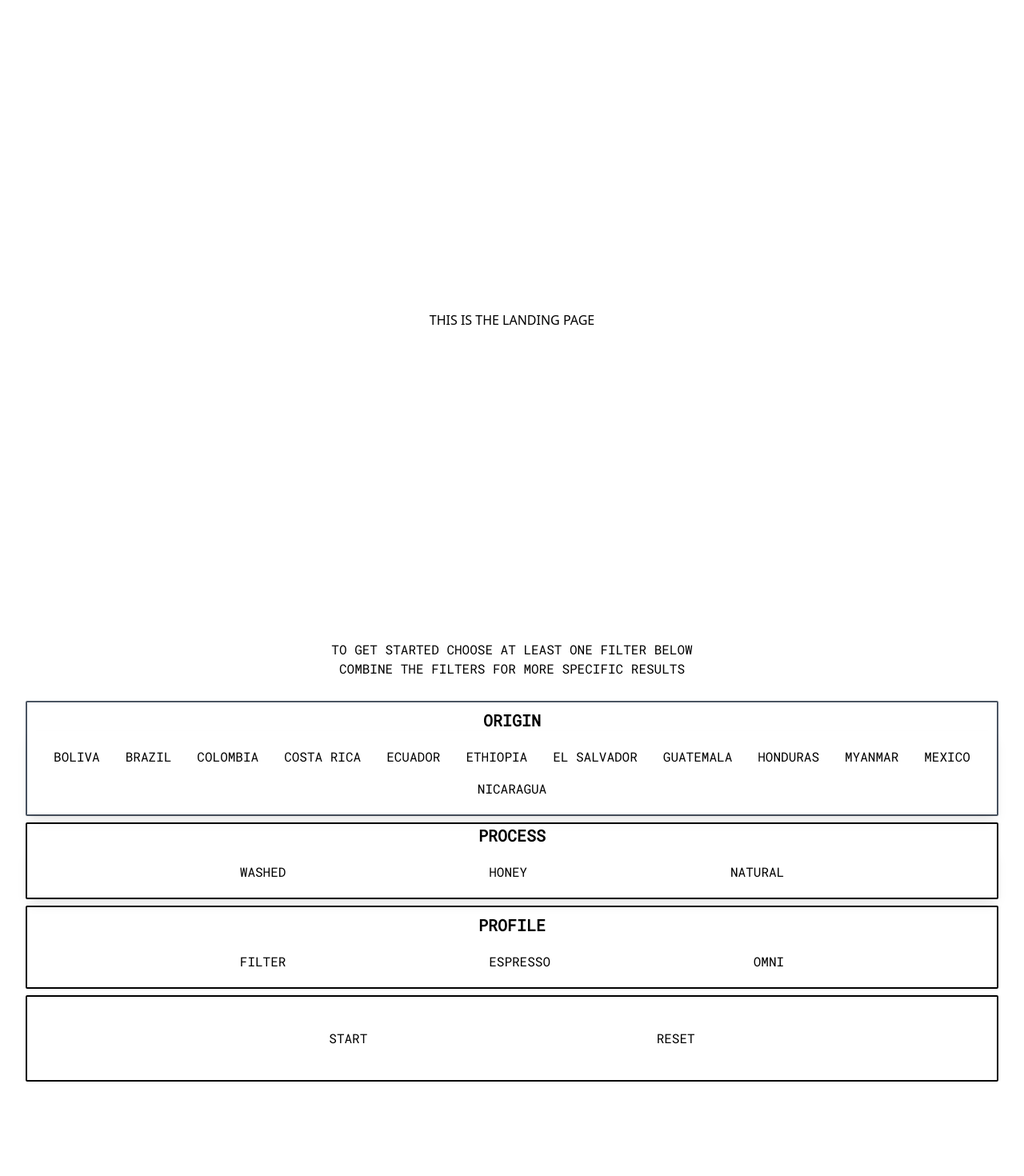
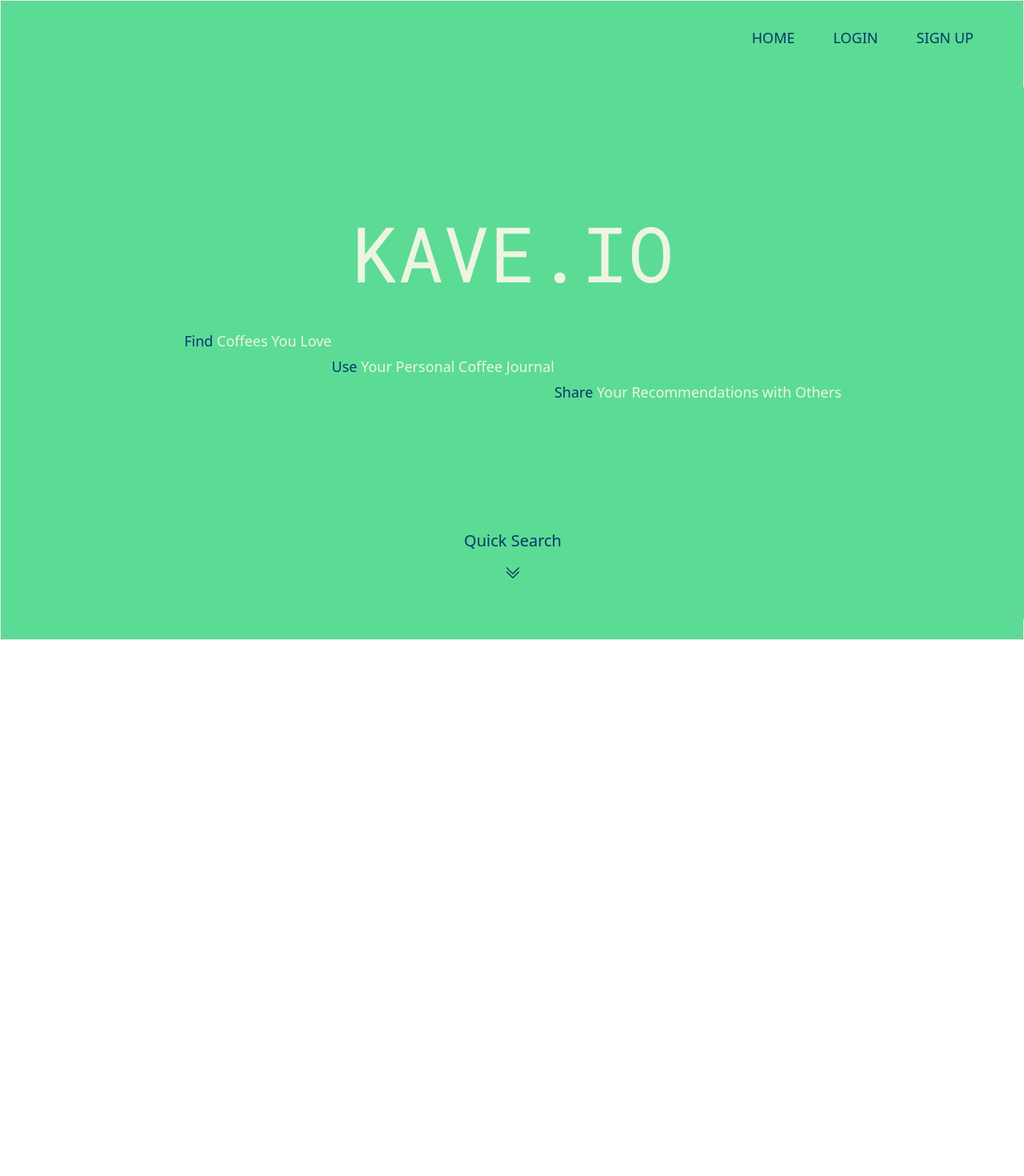
Before and after one commit to mbaxendale22/kave-io-atlas, a React (Create React App) app in the folder client/: page / in a window 1280 px wide. Shown: the top 1470 px of the page at 80% size. After the commit the page ends 800 px from the top, so only its background shows below. Built offline with nearby package versions, Linux system fonts and the light colour scheme; the HTML template or start-up script is replaced by a standard one.

Commit message:
theme added to landing page & filter panel

```diff
--- a/client/src/components/FilterPanel.js
+++ b/client/src/components/FilterPanel.js
@@ -24,11 +24,11 @@ const FilterPanel = () => {
   };
   return (
     <div className="max-h-full text-xs sm:text-base font-Roboto flex flex-col justify-center gap-2">
-      <div className="text-center mb-5">
-        <h2>TO GET STARTED CHOOSE AT LEAST ONE FILTER BELOW</h2>
+      <div className="text-center text-2xl text-light mb-5">
+        <h2>CHOOSE AT LEAST ONE FILTER BELOW</h2>
         <h2>COMBINE THE FILTERS FOR MORE SPECIFIC RESULTS</h2>
       </div>
-      <section className="text-center border-gray-600 border-2 pt-2 rounded-sm">
+      <section className="text-center border-gray-600 border-2 pt-2 rounded-lg bg-light text-contrast shadow-md">
         <h2 className=" text-lg font-Roboto sm:text-xl font-semibold">
           ORIGIN
         </h2>
@@ -158,7 +158,7 @@ const FilterPanel = () => {
           </div>
         </div>
       </section>
-      <section className="text-center border-black border-2 rounded-sm">
+      <section className="text-center border-black border-2 rounded-lg bg-light text-contrast shadow-md">
         <h2 className="text-lg sm:text-xl font-semibold">PROCESS</h2>
         <div
           id="process-wrapper"
@@ -196,7 +196,7 @@ const FilterPanel = () => {
           </div>
         </div>
       </section>
-      <section className="text-center border-black border-2 pt-2 rounded-sm">
+      <section className="text-center border-black border-2 pt-2 rounded-lg bg-light text-contrast shadow-md">
         <h2 className="text-lg sm:text-xl font-semibold">PROFILE</h2>
         <div
           id="profile-wrapper"
@@ -234,7 +234,7 @@ const FilterPanel = () => {
           </div>
         </div>
       </section>
-      <section className="w-full flex justify-evenly border-black border-2 p-8 rounded-sm">
+      <section className="w-full flex justify-evenly border-black border-2 p-8 rounded-lg bg-light text-contrast shadow-md">
         <div
           className=" px-4 py-2 rounded-sm hover:bg-black hover:text-white hover:font-semibold"
           onClick={handleSearch}
--- a/client/src/components/LandingPage.js
+++ b/client/src/components/LandingPage.js
@@ -1,10 +1,23 @@
 import React from 'react';
+import Nav from './Nav';
 
 const LandingPage = () => {
   return (
-    <>
-      <p>THIS IS THE LANDING PAGE</p>
-    </>
+    <div className="flex flex-col h-3/4 justify-center items-center gap-12">
+      <p className="text-light text-8xl font-Roboto">KAVE.IO</p>
+      <div className="flex text-light text-lg">
+        <p>
+          <span class="text-contrast">Find</span> Coffees You Love
+        </p>
+        <p className="transform translate-y-8">
+          <span class="text-contrast">Use</span> Your Personal Coffee Journal
+        </p>
+        <p className="transform translate-y-16">
+          <span class="text-contrast">Share</span> Your Recommendations with
+          Others
+        </p>
+      </div>
+    </div>
   );
 };
 
--- a/client/src/components/Main.js
+++ b/client/src/components/Main.js
@@ -5,6 +5,8 @@ import { getCoffees } from '../helpers/api.js';
 import FilterPanel from './FilterPanel.js';
 import LandingPage from './LandingPage.js';
 import axios from 'axios';
+import Nav from './Nav.js';
+import { BsChevronDoubleDown } from 'react-icons/bs';
 
 const Main = () => {
   const initialData = new Set();
@@ -22,8 +24,8 @@ const Main = () => {
   // });
 
   const handleToggle = (e) => {
-    document.getElementById('more-recs').classList.remove('hide-page');
-    document.getElementById('more-recs').classList.add('show-page');
+    document.getElementById('filter-panel').classList.remove('hide-page');
+    document.getElementById('filter-panel').classList.add('show-page');
     window.scroll({
       top: 950,
       left: 0,
@@ -34,20 +36,23 @@ const Main = () => {
   return (
     <>
       <main>
-        <section className="h-screen flex justify-center items-center ">
-          <LandingPage />
-        </section>
-        <section className="h-screen mx-2 sm:mx-8">
+        <div className="h-screen border bg-main">
+          <Nav />
+          <section className="flex flex-col w-screen h-5/6 justify-center items-center bg-main ">
+            <LandingPage />
+            <div className="flex flex-col justify-center items-center mt-16 mb-12 text-xl text-contrast gap-4">
+              <p>Quick Search</p>
+              <div
+                onClick={handleToggle}
+                className="transform hover:scale-125 cursor-pointer"
+              >
+                {<BsChevronDoubleDown />}
+              </div>
+            </div>
+          </section>
+        </div>
+        <section id="filter-panel" className="hide-page bg-main">
           <FilterPanel />
-        </section>
-        {/* {showSlider && (
-          <section className="flex h-[90%] sm:layout justify-center items-center">
-            <Slider />
-          </section>
-        )} */}
-        <button onClick={handleToggle}>explore</button>
-        <section id="more-recs">
-          <p>Hello there</p>
         </section>
       </main>
     </>
--- a/client/src/components/Nav.js
+++ b/client/src/components/Nav.js
@@ -1,16 +1,19 @@
 import React from 'react';
+import { Link } from 'react-router-dom';
 
 const Nav = () => {
   const isAuthenticated = false;
   return (
-    <div className="w-screen py-8 bg-black text-white flex justify-end gap-12 mb-4">
-      <div>Home</div>
+    <div className="w-screen py-8 text-lg text-contrast flex justify-end gap-12 mb-4">
+      <Link to="/">
+        <div>HOME</div>
+      </Link>
       {isAuthenticated ? (
         <div className="mr-16">My Coffee Journal</div>
       ) : (
         <>
-          <div>Login</div>
-          <div className="mr-16">Sign Up</div>
+          <div>LOGIN</div>
+          <div className="mr-16">SIGN UP</div>
         </>
       )}
     </div>
--- a/client/tailwind.config.js
+++ b/client/tailwind.config.js
@@ -4,17 +4,21 @@ module.exports = {
   theme: {
     extend: {
       fontFamily: {
-        Montserrat: [ 'Montserrat', 'sans-serif' ],
-        Roboto: [ 'Roboto Mono', 'monospace' ]
+        Montserrat: ['Montserrat', 'sans-serif'],
+        Roboto: ['Roboto Mono', 'monospace'],
       },
-      fontSize : {
-        'xxs' : '0.65rem'
-      }
-
+      fontSize: {
+        xxs: '0.65rem',
+      },
+      colors: {
+        main: '#5CDB95',
+        light: '#EDF5E1',
+        contrast: '#05386B',
+      },
     },
   },
   variants: {
     extend: {},
   },
   plugins: [],
-}
+};
```
